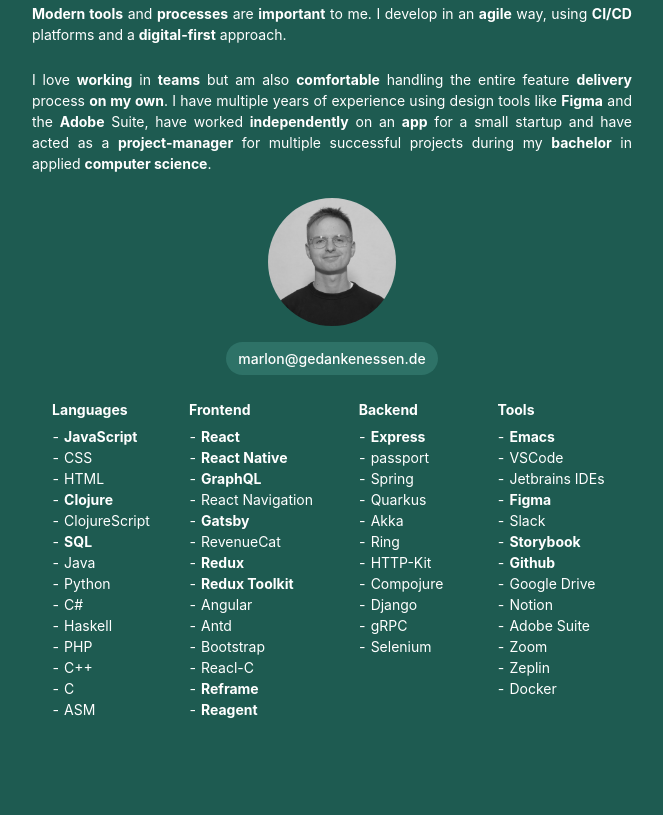
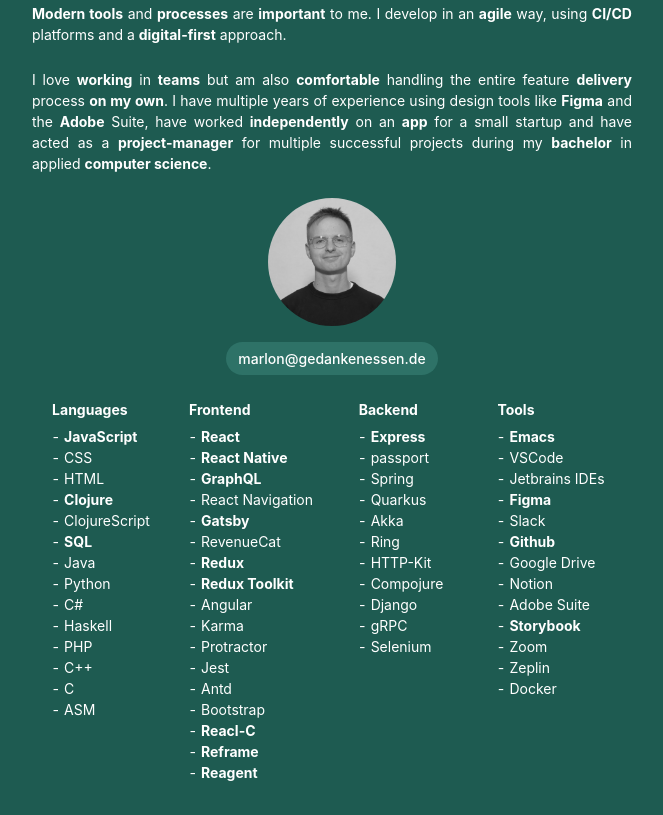
Before and after one commit to marlonschlosshauer/marlonschlosshauer.de, a Gatsby site: page /about in a window 1280 px wide. Shown: the part 360-1175 px from the top of the page, without its empty margins (308-971 px from the left). Before the commit the page ends 1112 px from the top, so only its background shows below. Built offline with nearby package versions, Linux system fonts and the light colour scheme; Gatsby itself is replaced by a stand-in of ours.

Commit message:
Add to tech table

```diff
--- a/src/components/about/about-table.jsx
+++ b/src/components/about/about-table.jsx
@@ -101,6 +101,18 @@ const frontend = [
     modifiers: [],
   },
   {
+    content: "Karma",
+    modifiers: [],
+  },
+  {
+    content: "Protractor",
+    modifiers: [],
+  },
+  {
+    content: "Jest",
+    modifiers: [],
+  },
+  {
     content: "Antd",
     modifiers: [],
   },
@@ -110,7 +122,7 @@ const frontend = [
   },
   {
     content: "Reacl-C",
-    modifiers: [],
+    modifiers: ['bold'],
   },
 
   {
@@ -192,10 +204,7 @@ const tools = [
     content: "Slack",
     modifiers: [],
   },
-  {
-    content: "Storybook",
-    modifiers: ['bold'],
-  },
+
   {
     content: "Github",
     modifiers: ['bold'],
@@ -211,6 +220,10 @@ const tools = [
   {
     content: "Adobe Suite",
     modifiers: [],
+  },
+  {
+    content: "Storybook",
+    modifiers: ['bold'],
   },
   {
     content: "Zoom",
```
